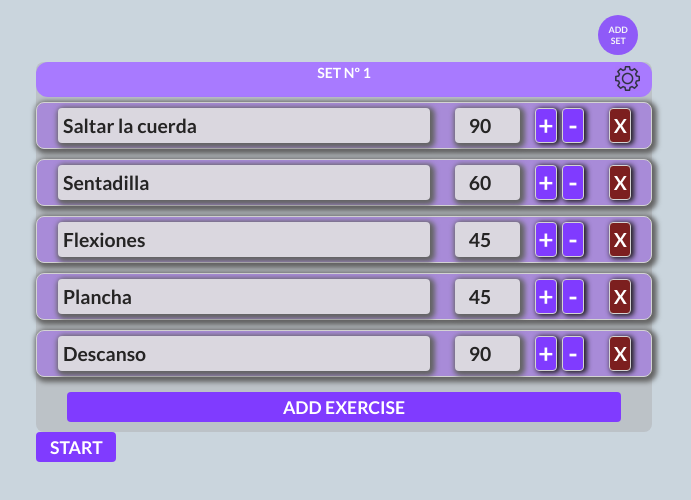
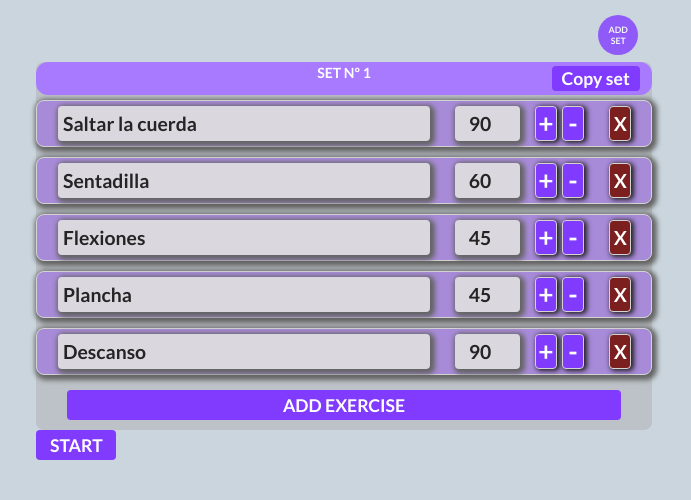
Before and after one commit to Fernandojbf123/fitness-music-2, a React (Vite) app: page / in a window 1280 px wide. Shown: the top 500 px of the page, without its empty margins (296-987 px from the left). Built offline with nearby package versions, Linux system fonts and the light colour scheme.

Commit message:
App funcionando con problemas menores

```diff
--- a/src/App.jsx
+++ b/src/App.jsx
@@ -49,10 +49,16 @@ function App() {
   useEffect ( () => {
     if (isAppRunning){
       messageReader(`Prepárate para iniciar tu rutina de ejercicio. Tienes ${timeLeft-5} segundos de preparacion`)
+      window.scrollTo({
+        top: 0,
+        behavior: 'smooth',
+    });
+      document.body.style.overflow = 'hidden';
     }
     else{
       messageReader("Deteniendo rutina de ejercicios")
       clockPaused(timeOutID)
+      document.body.style.overflow = 'unset';
     }
   },[isAppRunning])
 
@@ -187,6 +193,8 @@ function App() {
     }
   }
 
+
+
   function clockRunning () {
     let timeOutID = setTimeout ( () => {
       setTimeLeft(timeLeft-1);
@@ -201,6 +209,8 @@ function App() {
     clearTimeout(timeOutID)
     setTimeLeft(timeLeft)
   }
+
+
 
 
   function checkIfInputsAreWriten () {
@@ -250,13 +260,14 @@ function App() {
         )}
 
         <div>
-          <button className='btn btnFull' onClick={handleStart}>START</button>
+          <button className='btn' onClick={handleStart}>START</button>
         </div>
 
         {isAppRunning &&
           <Modal
             timeLeft={timeLeft}
             timeOutID={timeOutID}
+            clockRunning = {clockRunning}
             clockPaused = {clockPaused}
             currentExerciseName={currentExerciseName}
             setIsAppRunning={setIsAppRunning}/>
@@ -268,68 +279,3 @@ function App() {
 }
 
 export default App
-
-//import Modal from ".components/modal"
-
-
-//  useEffect ( () => {
-//     const workingOut = clockRunning()
-//     setTimeOutID(workingOut)
-//     let nextExercise
-//     let prepTime
-//     let nextExerciseDuration
-
-//     setCurrentExerciseName(exerciseCards[currentSet].exercisesData[currentExercise].name)
-
-
-//     if (currentSet === 0 & currentExercise === 0 & isFirstRead & isAppRunning){
-//         messageReader(`Tu primer ejercicio es ${currentExerciseName} por ${currentExerciseDuration} segundos. A darle con todo tigre`)
-//         setIsFirstRead(false)
-//     }
-
-//     if (timeLeft >= 0 & timeLeft <= 10){
-//       if (timeLeft === 10) {
-//         messageReader(`quedan ${timeLeft} segundos`)
-//       }
-//       else if (timeLeft >0 & timeLeft<= 5){
-//         messageReader(`${timeLeft}`)
-//       }
-//       else if (timeLeft === 0 & isExercise){ //exercise finished
-//         setCurrentExercise(currentExercise+1)
-//         setIsExercise(false)
-
-//         if (currentExercise+1<numberOfExercises){ //next exercise
-//           nextExercise = exerciseCards[currentSet].exercisesData[currentExercise+1].name;
-//           prepTime = exerciseCards[currentSet].exercisesData[currentExercise+1].preparation;
-//           nextExerciseDuration = exerciseCards[currentSet].exercisesData[currentExercise+1].duration;
-//           messageReader(`Haz terminado. Tu siguiente ejercicio es ${nextExercise} por ${nextExerciseDuration} segundos. Tienes ${prepTime} segundos de preparacion`)
-//           setTimeLeft(prepTime)
-//         }
-//         else if (currentExercise+1 >= numberOfExercises){ //next set
-//           setCurrentSet(currentSet+1)
-//           setCurrentExercise(0)
-//           if (currentSet+1 < numberOfSets){
-//             nextExercise = exerciseCards[currentSet+1].exercisesData[0].name;
-//             prepTime = exerciseCards[currentSet+1].exercisesData[0].preparation;
-//             nextExerciseDuration = exerciseCards[currentSet+1].exercisesData[0].duration;
-//             messageReader(`Felicidades. Terminaste este set. Avanzando al siguiente set. Tu siguiente ejercicio es ${nextExercise} por ${nextExerciseDuration} segundos. Tienes ${prepTime} segundos de preparacion`)
-//             setTimeLeft(prepTime)
-//             let tmpNumberOfExercises = exerciseCards[currentSet+1].exercisesData.length;
-//             setNumberOfExercises(tmpNumberOfExercises)
-//           }
-//           else {
-//             messageReader(`Felicidades terminaste todos tus sets de ejercicios`)
-//             setTimeLeft(0)
-//             handleStop()
-//           }
-//         }
-//       }
-//       else if (timeLeft === 0 & !isExercise){ //prep time finished
-//         let ExerciseTime = exerciseCards[currentSet].exercisesData[currentExercise].duration;
-//         setTimeLeft(ExerciseTime)
-//         setIsExercise(true)
-//         messageReader(`Inicia`)
-
-//       }
-//     }
-//   },[timeLeft])
--- a/src/components/exerciseCard.jsx
+++ b/src/components/exerciseCard.jsx
@@ -18,11 +18,14 @@ const ExerciseCard = ({keyOfSet, numberOfSet, data, setData}) =>  {
         }
     },[data])
 
-    function handleClickConfig(e) {
+    function handleCopy(e) {
         setIsClicked(true)
         setTimeout ( () => {
             setIsClicked(false)
         },[200])
+        let copy = {...data}
+        copy.copySet(numberOfSet)
+        setData({...copy})
     }
 
     function handleAddExercise (e, keyOfSet) {
@@ -48,11 +51,11 @@ const ExerciseCard = ({keyOfSet, numberOfSet, data, setData}) =>  {
 
             <div className='cardHeaderBtn'>
                 <div>
-                    <img src={configImg}
-                         alt="config buttom"
-                         className={`configImg ${isClicked && "clicked"} `}
-                         onClick={e => handleClickConfig(e)}
-                    />
+                    <button
+                        className={`btn btncopy ${isClicked && "clicked"} `}
+                        onClick={e => handleCopy(e) }
+                        >Copy set
+                    </button>
                 </div>
             </div>
 
--- a/src/components/modal.jsx
+++ b/src/components/modal.jsx
@@ -1,7 +1,7 @@
 import React, { useEffect, useState } from 'react'
 import "../styles/modal.css"
 
-const Modal = ({timeLeft, timeOutID, clockPaused, currentExerciseName, setIsAppRunning}) => {
+const Modal = ({timeLeft, timeOutID, clockRunning, clockPaused, currentExerciseName, setIsAppRunning}) => {
 
   let [isPaused, setIsPaused] = useState(false)
 
@@ -10,19 +10,9 @@ const Modal = ({timeLeft, timeOutID, clockPaused, currentExerciseName, setIsAppR
       clockPaused(timeOutID)
     }
     else {
-      clockReStart
+      clockRunning(timeOutID)
     }
   },[isPaused])
-
-  function clockReStart (timeOutID) {
-    setTimeout ( () => {
-      setTimeLeft(timeLeft-1);
-    },[1000])
-    if (timeLeft <= 0) {
-      clearTimeout(timeOutID)
-    }
-    return timeOutID
-  }
 
   return (
     <div className='modalbg activeBg'>
--- a/src/exampleData.js
+++ b/src/exampleData.js
@@ -11,8 +11,8 @@ let initialData = {
     },
     setsOrder: ["set-1"],
 
-    addExcercise: function (currentSet, newExerciseId) {
-      this.sets[currentSet].exercisesId.push(newExerciseId);
+    addExcercise: function (keyOfCurrentSet, newExerciseId) {
+      this.sets[keyOfCurrentSet].exercisesId.push(newExerciseId);
       this.exercisesData[newExerciseId] = {
         id: newExerciseId,
         name: "",
@@ -34,6 +34,30 @@ let initialData = {
       }
       this.addExcercise(newKeyOfSet,newExerciseId)
       this.setsOrder.push(newKeyOfSet)
+    },
+
+    copySet: function (currentSet) {
+      //currentSet = number of current set
+      let newSet = Object.keys(this.sets).length + 1; //number of the new set
+      let keyOfNewSet= `set-${newSet}`
+      let keyOfCurrentSet = `set-${currentSet+1}`
+      let numberOfExercisesInCurrentSet = this.sets[keyOfCurrentSet].exercisesId.length
+
+      this.sets[keyOfNewSet] = {
+        id: keyOfNewSet,
+        title: `set ${newSet}`,
+        exercisesId: []
+      }
+
+      this.setsOrder.push(keyOfNewSet)
+
+      for (let iexercise=0; iexercise<numberOfExercisesInCurrentSet;iexercise++){
+        let newExerciseId = `${newSet}-${iexercise+1}`
+        let oldExerciseId = `${currentSet+1}-${iexercise+1}`
+        this.sets[keyOfNewSet].exercisesId.push(newExerciseId);
+        this.exercisesData[newExerciseId] = this.exercisesData[oldExerciseId]
+        this.exercisesData[newExerciseId].id = newExerciseId
+      }
     }
 }
 
--- a/src/styles/exerciseCard.css
+++ b/src/styles/exerciseCard.css
@@ -34,6 +34,14 @@
     padding: 0;
 }
 
+.btncopy {
+    width: auto;
+    height: 25px;
+    margin: 2px 10px 2px 0px;
+    padding: 0 10px;
+
+    cursor: pointer;
+}
 .configImg {
     width: 25px;
     height: 25px;
```
